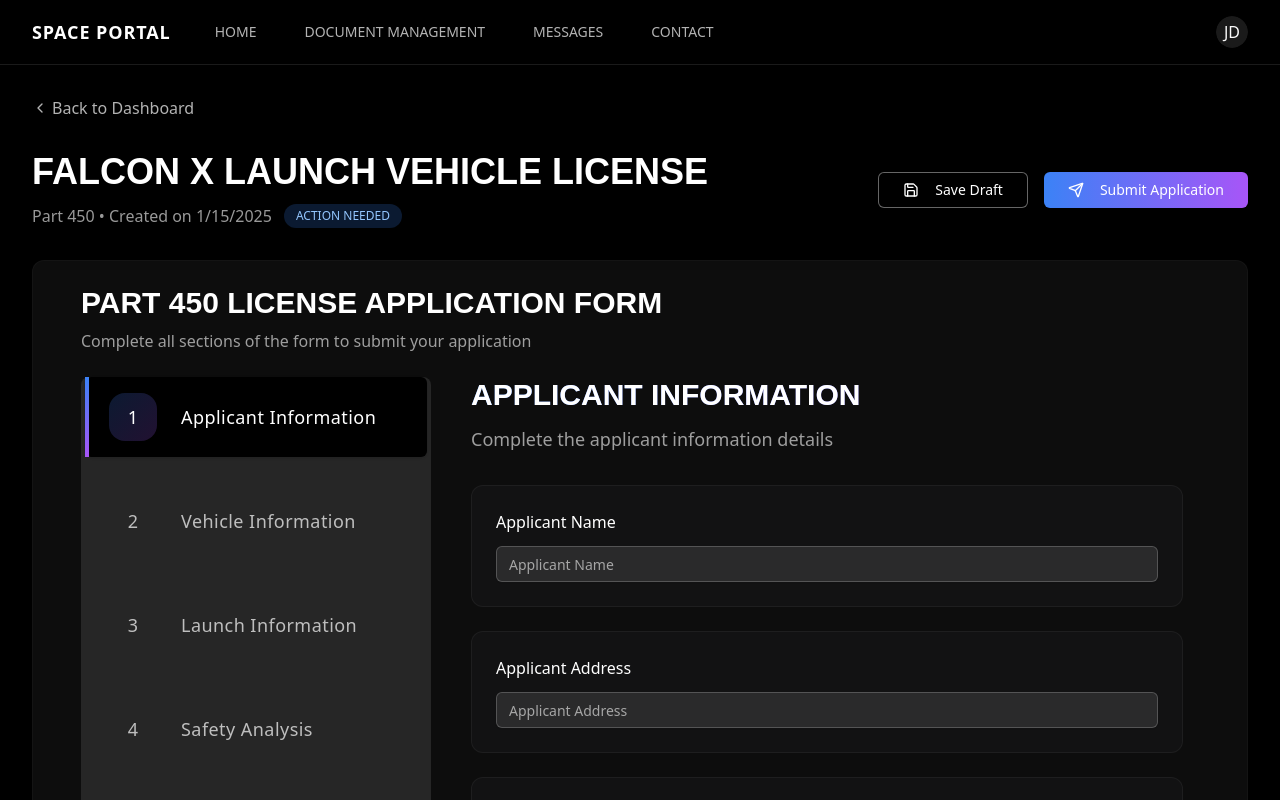
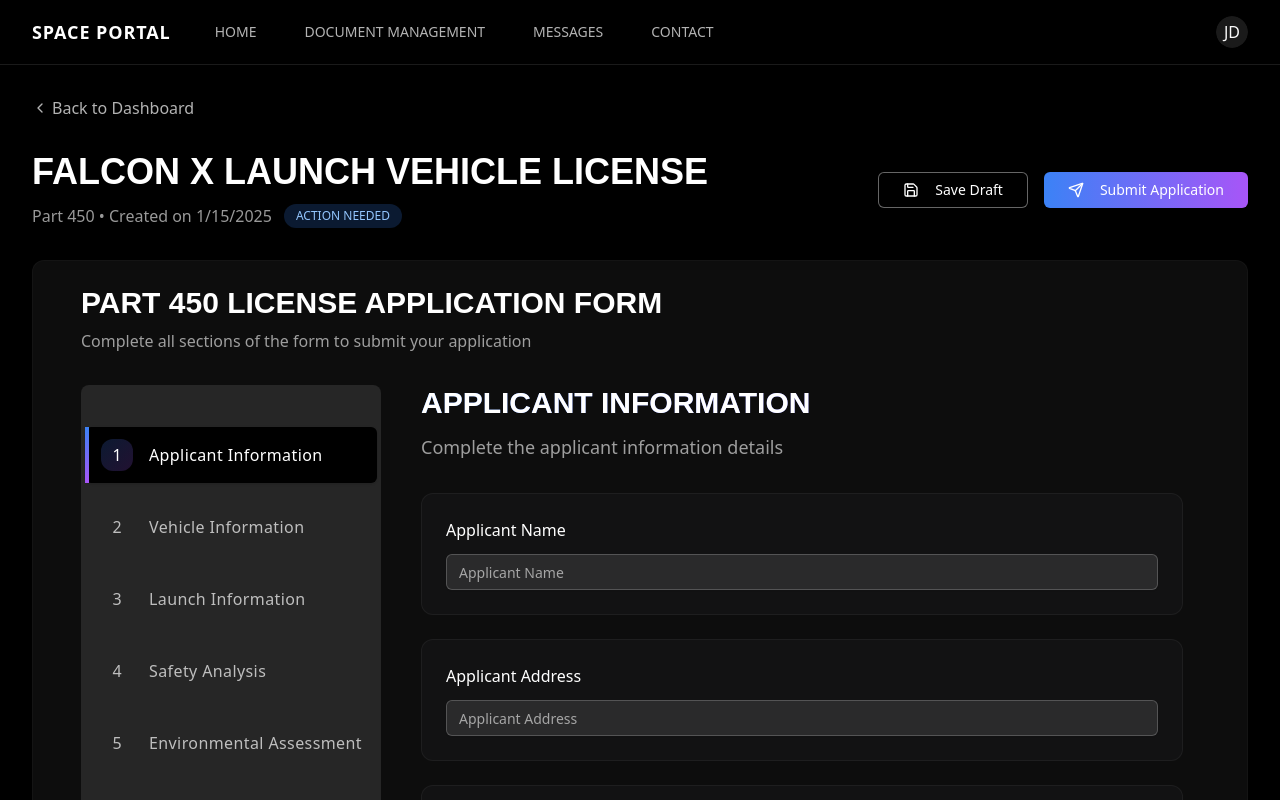
Before and after one commit to rohansat/spli, a Next.js app in the folder space-portal/: page /applications/app-1 in a window 1280 px wide. Shown: the top 800 px of the page. Built offline with nearby package versions, Linux system fonts and the light colour scheme; a web font is replaced by a local one.

Commit message:
fix: adjust navigation size and positioning for better proportions

```diff
--- a/space-portal/src/app/(dashboard)/applications/[id]/page.tsx
+++ b/space-portal/src/app/(dashboard)/applications/[id]/page.tsx
@@ -195,9 +195,9 @@ export default function ApplicationPage() {
             <p className="text-white/60 mt-2">Complete all sections of the form to submit your application</p>
           </div>
 
-          <Tabs value={activeTab} onValueChange={setActiveTab} className="flex gap-10">
-            <div className="w-[350px]">
-              <TabsList className="flex flex-col w-full min-h-[600px] gap-6">
+          <Tabs value={activeTab} onValueChange={setActiveTab} className="flex gap-10 mt-8">
+            <div className="w-[300px]">
+              <TabsList className="flex flex-col w-full min-h-[500px] gap-4">
                 {part450FormTemplate.sections.map((section, index) => (
                   <TabsTrigger
                     key={`section-${index}`}
@@ -206,20 +206,20 @@ export default function ApplicationPage() {
                     data-[state=active]:before:content-[''] data-[state=active]:before:absolute data-[state=active]:before:left-0
                     data-[state=active]:before:top-0 data-[state=active]:before:h-full data-[state=active]:before:w-1
                     data-[state=active]:before:bg-gradient-to-b data-[state=active]:before:from-blue-500 data-[state=active]:before:to-purple-500
-                    px-6 py-4 text-white/70 justify-start text-left
+                    px-4 py-3 text-white/70 justify-start text-left
                     hover:text-white transition-all duration-200"
                   >
                     <div className="flex items-center">
                       <div className="relative shrink-0">
-                        <div className="absolute inset-0 bg-gradient-to-br from-transparent to-transparent rounded-2xl
+                        <div className="absolute inset-0 bg-gradient-to-br from-transparent to-transparent rounded-xl
                           group-data-[state=active]:from-blue-500/20 group-data-[state=active]:to-purple-500/20
                           group-hover:from-zinc-800/60 group-hover:to-zinc-900/60 transition-all duration-200">
                         </div>
-                        <div className="relative flex items-center justify-center w-12 h-12 rounded-2xl text-lg font-medium">
+                        <div className="relative flex items-center justify-center w-8 h-8 rounded-xl text-base font-medium">
                           {index + 1}
                         </div>
                       </div>
-                      <span className="font-medium text-lg tracking-wide ml-6 flex-1">{section.title}</span>
+                      <span className="font-medium text-base tracking-wide ml-4 flex-1">{section.title}</span>
                     </div>
                   </TabsTrigger>
                 ))}
```
